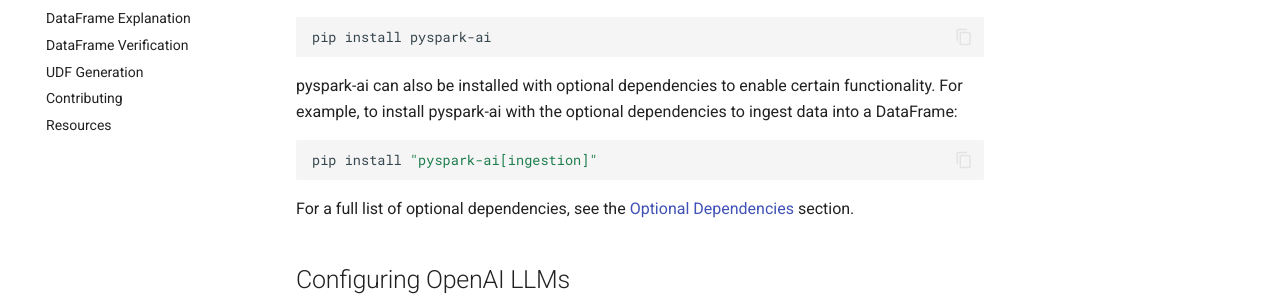
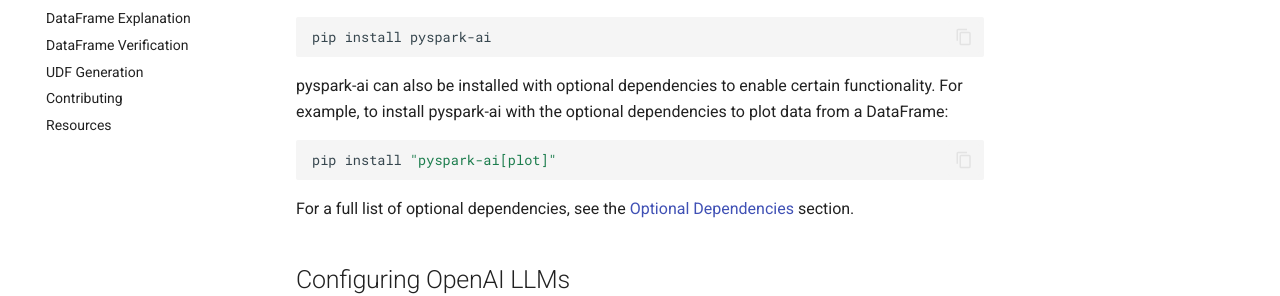
Before and after one commit to pyspark-ai/pyspark-ai, an MkDocs documentation site: the page built from docs/installation_and_setup.md, in a window 1280 px wide and 900 px high. Shown: the part 255-551 px from the top of the window. Built offline with MkDocs 1.6.1 and Material for MkDocs 9.7.7, drawn with Linux system fonts in a browser that asks for light colours; comment, search, counter and statistics services are not loaded.

Commit message:
replace ingestion examples with plot

````diff
--- a/docs/installation_and_setup.md
+++ b/docs/installation_and_setup.md
@@ -8,10 +8,10 @@
 ```
 
 pyspark-ai can also be installed with optional dependencies to enable certain functionality.
-For example, to install pyspark-ai with the optional dependencies to ingest data into a DataFrame:
+For example, to install pyspark-ai with the optional dependencies to plot data from a DataFrame:
 
 ```bash
-pip install "pyspark-ai[ingestion]"
+pip install "pyspark-ai[plot]"
 ```
 
 For a full list of optional dependencies, see the [Optional Dependencies](#optional-dependencies) section.
````
Also changed, not shown: README.md (+3 -8 lines).
